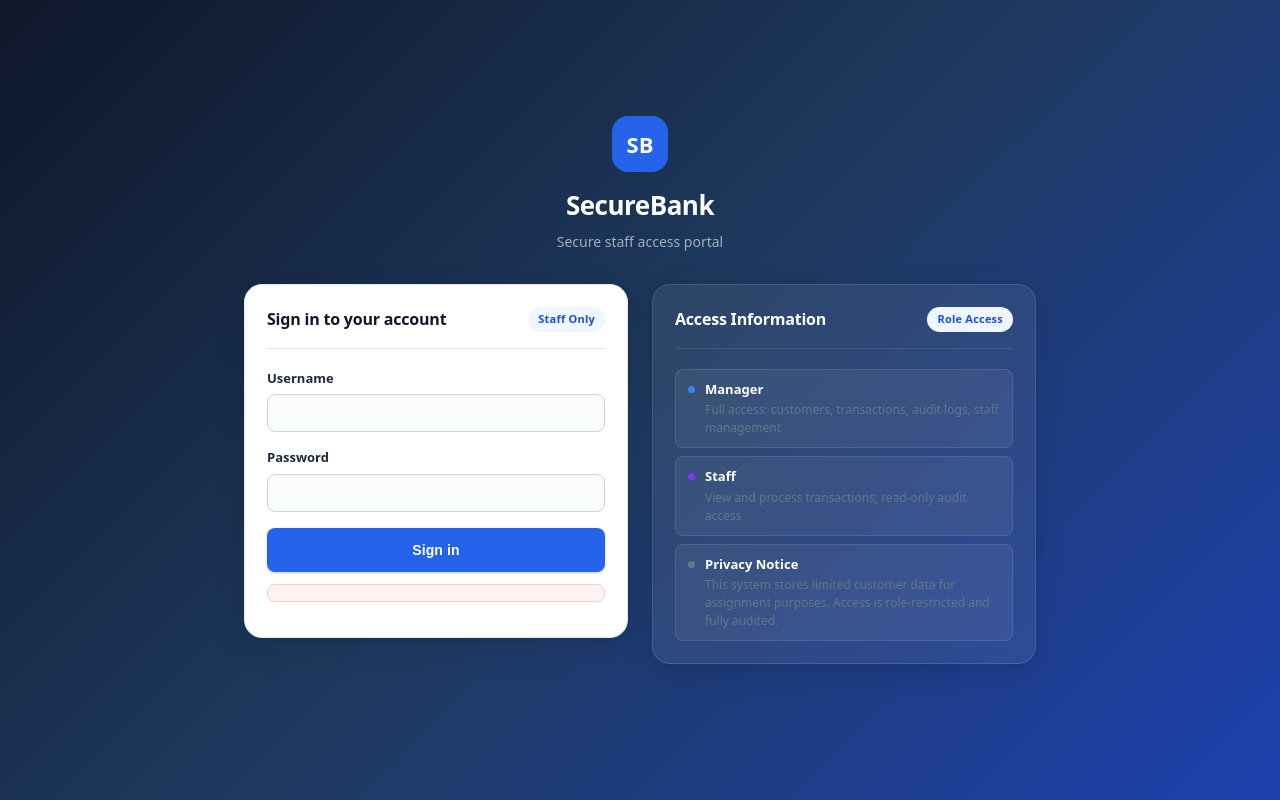
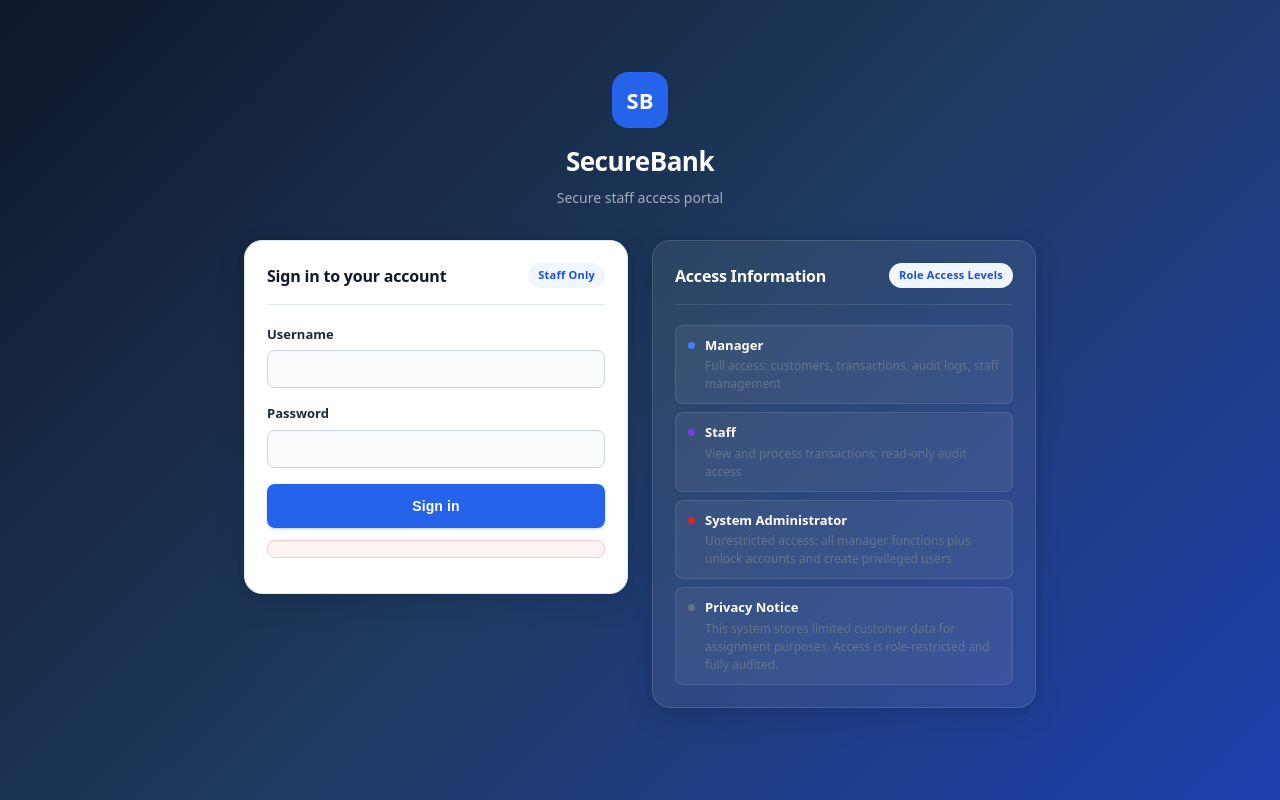
Before and after one commit to 24005151/securebank_core_system, a Python web app: template app/templates/login.html in a window 1280 px wide. Run offline with Jinja, Linux system fonts and the light colour scheme; the template is opened without the code that fills it, so the values that code supplies are empty.

Commit message:
Add sysadmin to login page and bump version to v7

```diff
--- a/app/routes/api.py
+++ b/app/routes/api.py
@@ -87,7 +87,7 @@ def health_check():
     return {
         "status": "ok",
         "application": "SecureBank Core System",
-        "version": "5.0",
+        "version": "7.0",
         "timestamp": datetime.now(timezone.utc).isoformat(),
         "security_features": [
             "CSRF double-submit token protection",
--- a/app/templates/base.html
+++ b/app/templates/base.html
@@ -131,7 +131,7 @@
                     <p class="topbar-subtitle">Protected banking operations and audit monitoring</p>
                 </div>
                 <div class="topbar-right">
-                    <div class="topbar-badge">SecureBank v5</div>
+                    <div class="topbar-badge">SecureBank v7</div>
                 </div>
             </header>
 
--- a/app/templates/login.html
+++ b/app/templates/login.html
@@ -66,7 +66,7 @@
         <div class="panel-card">
             <div class="panel-header">
                 <h3>Access Information</h3>
-                <span class="panel-badge">Role Access</span>
+                <span class="panel-badge">Role Access Levels</span>
             </div>
 
             <div class="activity-list">
@@ -89,6 +89,15 @@
                     </div>
                 </div>
 
+                {# Sysadmin role description #}
+                <div class="activity-item">
+                    <div class="activity-dot" style="background:#dc2626"></div>
+                    <div class="activity-body">
+                        <div class="activity-title">System Administrator</div>
+                        <div class="activity-sub">Unrestricted access: all manager functions plus unlock accounts and create privileged users</div>
+                    </div>
+                </div>
+
                 {# Privacy notice — briefly explains data handling #}
                 <div class="activity-item">
                     <div class="activity-dot" style="background:#64748b"></div>
```
